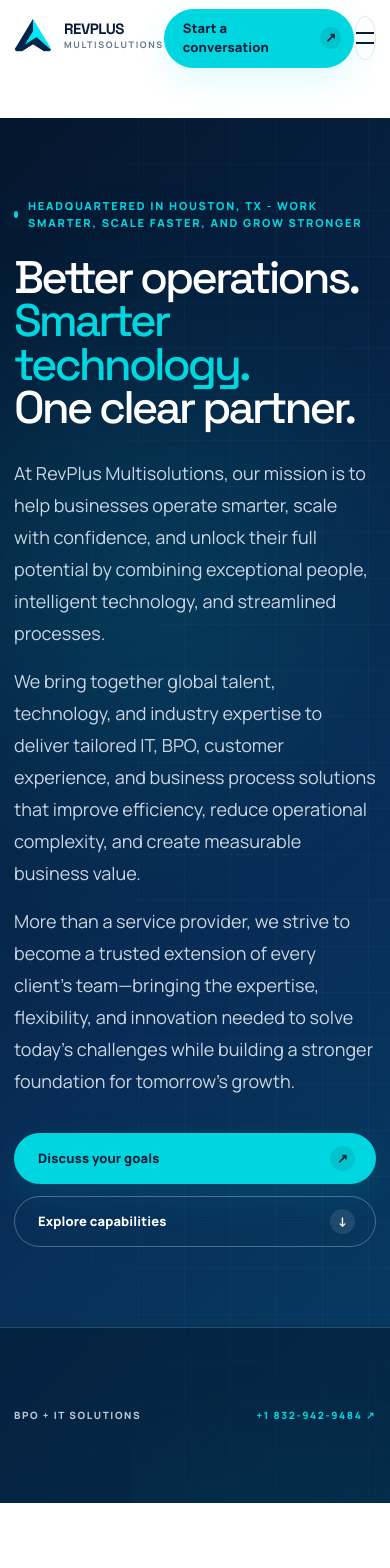
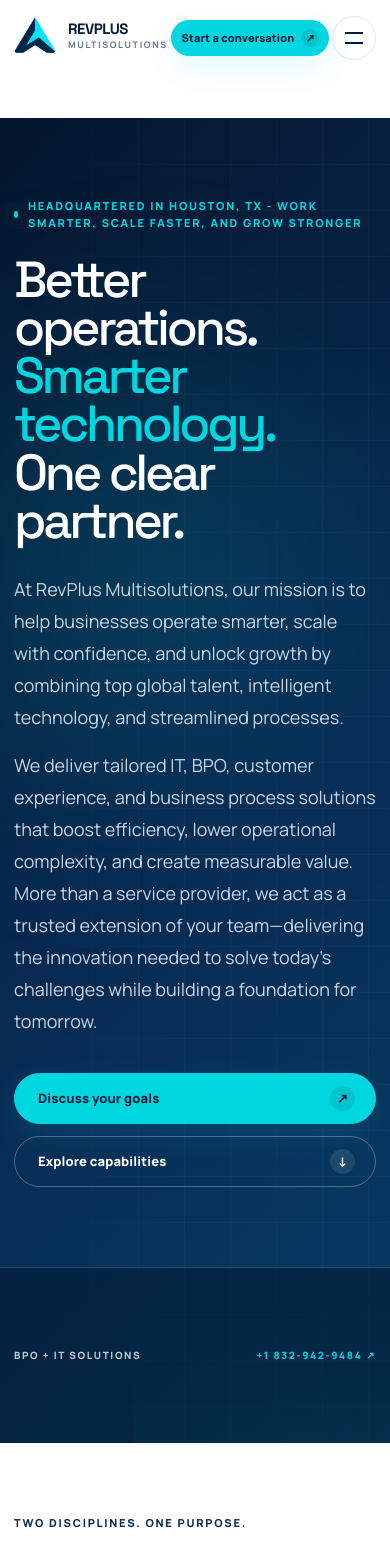
Before and after one commit to zaka-karim-dev-sa/revplus-multisolutions-llc, a Next.js app: page / in a window 390 px wide. Shown: the top 1568 px of the page. Built offline with nearby package versions, Linux system fonts and the light colour scheme.

Commit message:
feat: enhance homepage mission statement and improve site header structure

```diff
--- a/app/globals.css
+++ b/app/globals.css
@@ -17,7 +17,7 @@
 .site-header.is-scrolled { border-color:#dce8ed; box-shadow:0 10px 30px rgba(6,28,57,.06); }
 .logo-frame { display:block; width:42px; height:42px; overflow:hidden; border-radius:8px; background:#fff; }
 .logo-frame img { width:100%; height:100%; object-fit:cover; transform:scale(1.78); }
-.nav-link { position:relative; padding:11px 14px; color:#405167; font-size:13px; font-weight:700; }
+.nav-link { position:relative; padding:11px 14px; color:#405167; font-size:16px; font-weight:700; }
 .nav-link:hover,.nav-link.active { color:var(--ink); }
 .nav-link.active::after { content:""; position:absolute; left:14px; right:14px; bottom:3px; height:2px; border-radius:2px; background:var(--cyan); }
 .menu-button { width:44px; height:44px; border:1px solid #dce8ed; border-radius:50%; display:grid; place-content:center; gap:8px; }
@@ -25,7 +25,7 @@
 .mobile-menu { display:grid; grid-template-rows:0fr; overflow:hidden; border-top:1px solid transparent; background:#fff; transition:grid-template-rows .35s ease,border-color .35s ease; }
 .mobile-menu>nav { min-height:0; overflow:hidden; }
 .mobile-menu.open { grid-template-rows:1fr; border-color:#e3edf1; }
-.mobile-link { display:flex; align-items:center; gap:16px; padding:15px 0; border-bottom:1px solid #edf2f4; font-family:var(--font-space); font-size:24px; font-weight:600; letter-spacing:-.03em; }
+.mobile-link { display:flex; align-items:center; gap:16px; padding:15px 0; border-bottom:1px solid #edf2f4; font-family:var(--font-space); font-size:16px; font-weight:600; letter-spacing:-.03em; }
 .mobile-link span { font-family:var(--font-manrope); font-size:10px; color:#6f7d8d; }
 
 .button { display:inline-flex; min-height:50px; align-items:center; justify-content:space-between; gap:26px; border:1px solid var(--cyan); border-radius:999px; background:var(--cyan); padding:12px 20px 12px 23px; color:var(--ink); font-size:13px; font-weight:800; letter-spacing:.01em; box-shadow:0 12px 35px rgba(0,214,223,.12); }
@@ -245,12 +245,28 @@
   .process-grid h3 { margin-top:42px; }
   .form-shell { padding:25px 20px; }
 }
-@media (max-width: 420px) {
+@media (max-width: 450px) {
+  .header-cta {
+    width: auto;
+    min-height: 36px;
+    padding: 6px 9px 6px 10px;
+    gap: 7px;
+    font-size: 11px;
+    white-space: nowrap;
+  }
+
+  .header-cta span {
+    width: 18px;
+    height: 18px;
+    font-size: 11px;
+  }
+}
+/* @media (max-width: 420px) {
   .hero-title { font-size:2.85rem; }
   .industry-track { grid-template-columns:1fr; }
   .button { width:100%; }
   .logo-frame { width:38px; height:38px; }
-}
+} */
 @media (prefers-reduced-motion: reduce) {
   html { scroll-behavior:auto; }
   *,*::before,*::after { animation-duration:.01ms !important; animation-iteration-count:1 !important; scroll-behavior:auto !important; transition-duration:.01ms !important; }
--- a/app/page.tsx
+++ b/app/page.tsx
@@ -37,6 +37,20 @@
               <div className="mt-7 max-w-2xl space-y-4 text-lg leading-8 text-slate-300">
                 <p>
                   At RevPlus Multisolutions, our mission is to help businesses
+                  operate smarter, scale with confidence, and unlock growth by
+                  combining top global talent, intelligent technology, and
+                  streamlined processes.
+                </p>
+                <p>
+                We deliver tailored IT, BPO, customer experience, and business
+                process solutions that boost efficiency, lower operational
+                complexity, and create measurable value. More than a service
+                provider, we act as a trusted extension of your team—delivering
+                the innovation needed to solve today’s challenges while building
+                a foundation for tomorrow.
+                </p>
+                {/* <p>
+                  At RevPlus Multisolutions, our mission is to help businesses
                   operate smarter, scale with confidence, and unlock their full
                   potential by combining exceptional people, intelligent
                   technology, and streamlined processes.
@@ -52,7 +66,7 @@
                   extension of every client’s team—bringing the expertise,
                   flexibility, and innovation needed to solve today’s challenges
                   while building a stronger foundation for tomorrow’s growth.
-                </p>
+                </p> */}
               </div>
               <div className="mt-9 flex flex-col gap-3 sm:flex-row">
                 <Link href="/contact" className="button" data-cursor="button">
--- a/components/site-header.tsx
+++ b/components/site-header.tsx
@@ -28,25 +28,63 @@
   return (
     <header className={`site-header ${scrolled ? "is-scrolled" : ""}`}>
       <div className="container-wide flex h-[76px] items-center justify-between">
-        <Link href="/" aria-label="Revplus home" data-cursor="link"><Logo /></Link>
-        <nav className="hidden items-center gap-1 lg:flex" aria-label="Primary navigation">
+        <Link href="/" aria-label="Revplus home" data-cursor="link">
+          <Logo />
+        </Link>
+        <nav
+          className="hidden items-center gap-1 lg:flex"
+          aria-label="Primary navigation"
+        >
           {links.map(([label, href]) => (
-            <Link key={href} href={href} data-cursor="link" className={`nav-link ${pathname === href ? "active" : ""}`}>{label}</Link>
+            <Link
+              key={href}
+              href={href}
+              data-cursor="link"
+              className={`nav-link ${pathname === href ? "active" : ""}`}
+            >
+              {label}
+            </Link>
           ))}
         </nav>
-        <Link href="/contact" className="button button-small hidden lg:inline-flex" data-cursor="button">Start a conversation <span>↗</span></Link>
-        <button className="menu-button lg:hidden" aria-label="Toggle menu" aria-expanded={open} onClick={() => setOpen(!open)}>
+        <Link
+          href="/contact"
+          className="button button-small header-cta"
+          data-cursor="button"
+        >
+          Start a conversation <span>↗</span>
+        </Link>
+        <button
+          className="menu-button lg:hidden"
+          aria-label="Toggle menu"
+          aria-expanded={open}
+          onClick={() => setOpen(!open)}
+        >
           <span className={open ? "rotate-45 translate-y-[5px]" : ""} />
           <span className={open ? "-rotate-45 -translate-y-[5px]" : ""} />
         </button>
       </div>
       <div className={`mobile-menu lg:hidden ${open ? "open" : ""}`}>
-        <nav className="container-wide flex flex-col py-5" aria-label="Mobile navigation">
+        <nav
+          className="container-wide flex flex-col py-5"
+          aria-label="Mobile navigation"
+        >
           {links.map(([label, href], index) => (
             // <Link key={href} href={href} className="mobile-link" onClick={() => setOpen(false)}><span>0{index + 1}</span>{label}</Link>
-            <Link key={href} href={href} className="mobile-link" onClick={() => setOpen(false)}>{label}</Link>
+            <Link
+              key={href}
+              href={href}
+              className="mobile-link"
+              onClick={() => setOpen(false)}
+            >
+              {label}
+            </Link>
           ))}
-          <a href="tel:+18329429484" className="mt-5 text-sm font-bold text-cyan">+1 832-942-9484</a>
+          <a
+            href="tel:+18329429484"
+            className="mt-5 text-sm font-bold text-cyan"
+          >
+            +1 832-942-9484
+          </a>
         </nav>
       </div>
     </header>
```
